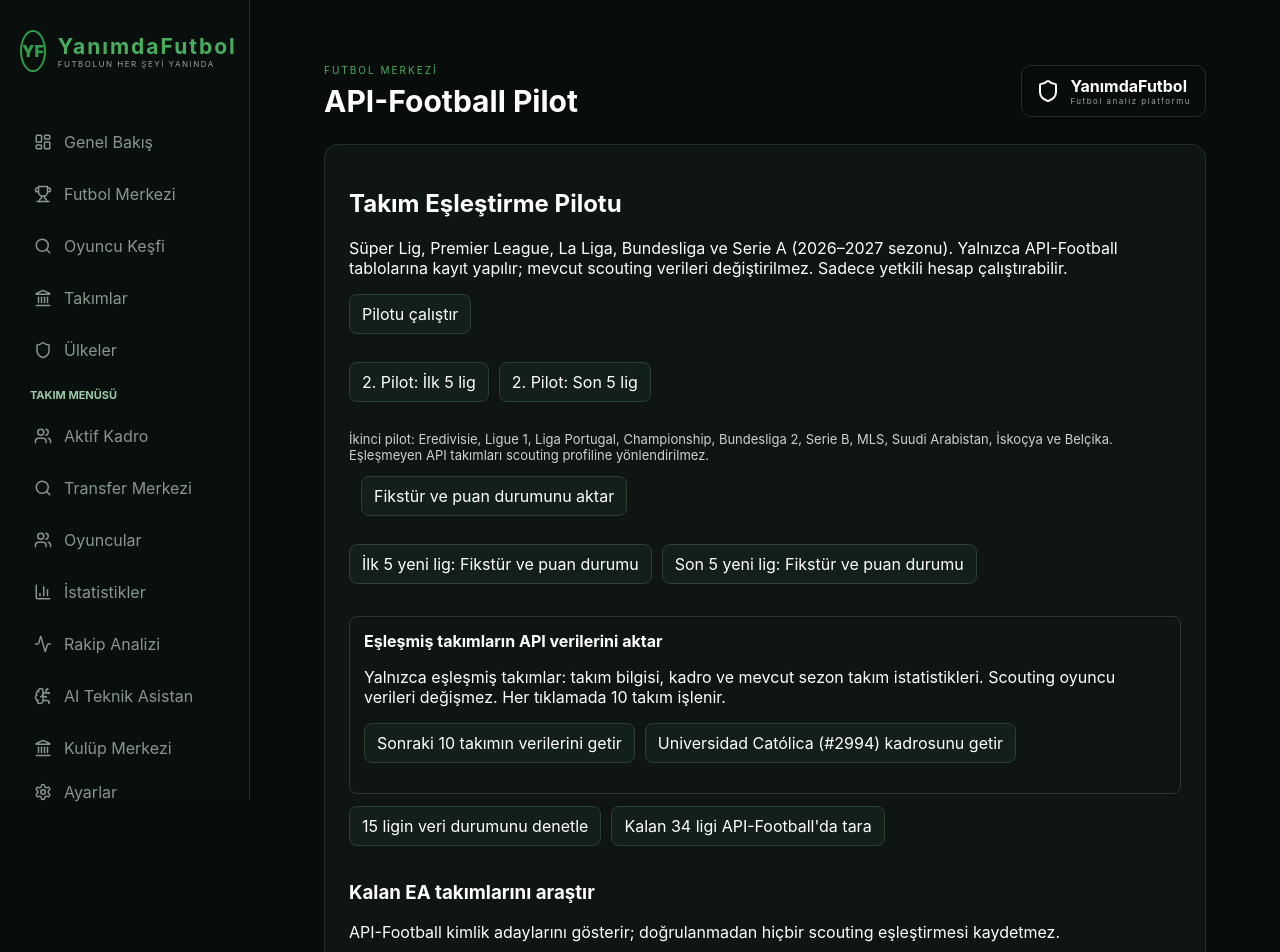
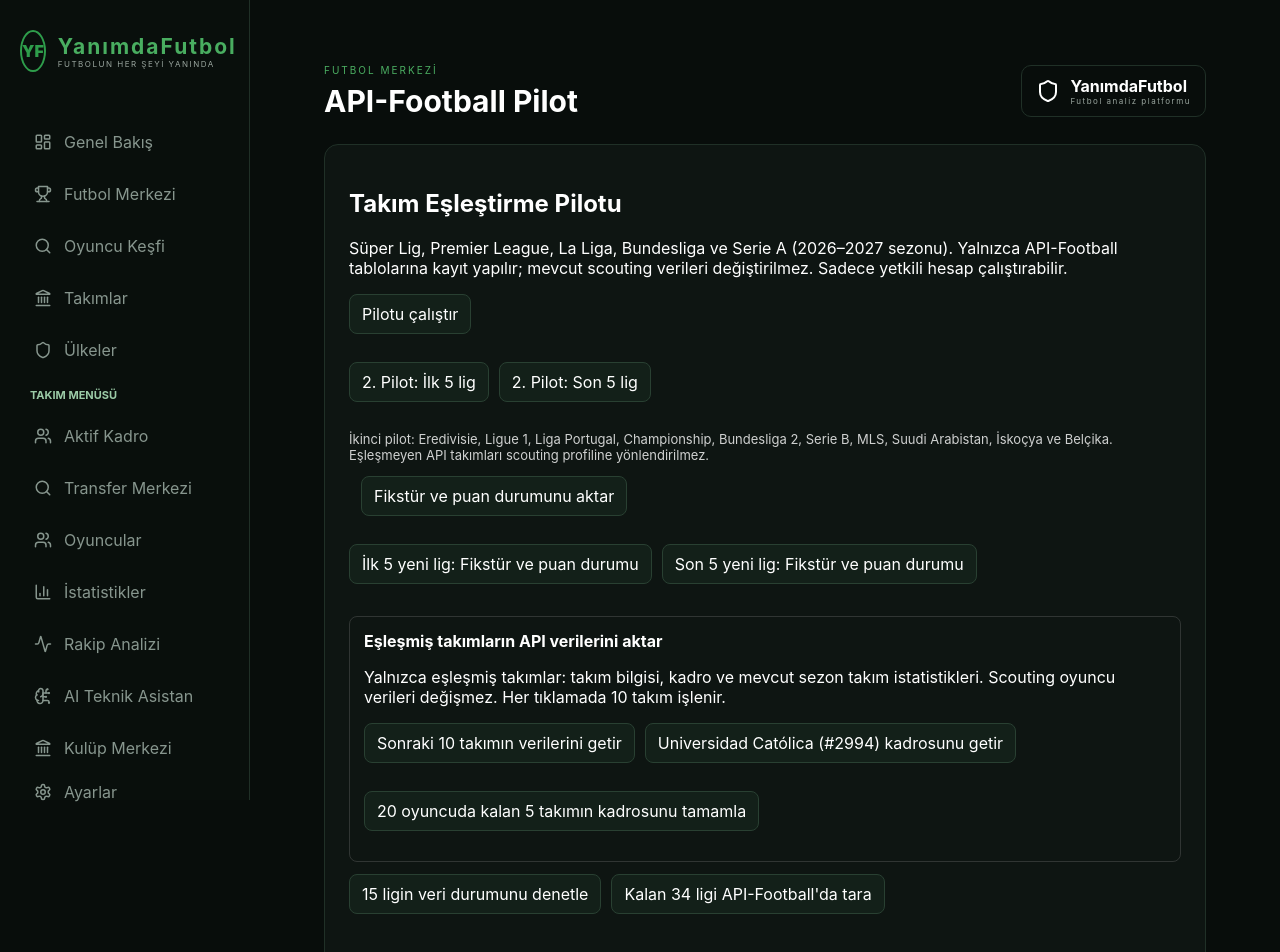
Before and after one commit to geminibtk/dispfics, a Next.js app: page /settings/api-football in a window 1280 px wide. Shown: the top 952 px of the page. Built offline with nearby package versions, Linux system fonts and the light colour scheme.

Commit message:
Add admin control for safely completing truncated API-Football squads

```diff
--- a/app/settings/api-football/page.tsx
+++ b/app/settings/api-football/page.tsx
@@ -14,6 +14,18 @@ export default function FootballImportPage(){
  const [remainingReport,setRemainingReport]=useState<any>(null);
  const [teamImport,setTeamImport]=useState<any>(null);
  const [teamImportPage,setTeamImportPage]=useState(0);
+ const [squadCompletion,setSquadCompletion]=useState<any>(null);
+ async function completeSquads(){
+  setLoading(true);setError("");
+  try{
+   const {data:{session}}=await createClient().auth.getSession();
+   if(!session)throw new Error("Önce yetkili hesabınla giriş yapmalısın.");
+   const response=await fetch("/api/football-squad-completion",{headers:{Authorization:"Bearer "+session.access_token},cache:"no-store"});
+   const json=await response.json();
+   if(!response.ok)throw new Error(json.error||"Eksik kadrolar alınamadı");
+   setSquadCompletion(json);
+  }catch(e){setError(e instanceof Error?e.message:"Bilinmeyen hata")}finally{setLoading(false)}
+ }
  async function importTeamData(){
   setLoading(true);setError("");
   try{
@@ -99,6 +111,11 @@ export default function FootballImportPage(){
     <p>Yalnızca eşleşmiş takımlar: takım bilgisi, kadro ve mevcut sezon takım istatistikleri. Scouting oyuncu verileri değişmez. Her tıklamada 10 takım işlenir.</p>
     <button className="playerBack" type="button" disabled={loading} onClick={()=>importTeamData()}>{loading?"Veriler alınıyor…":"Sonraki 10 takımın verilerini getir"}</button>
     <button className="playerBack" type="button" disabled={loading} onClick={importCatolica} style={{marginLeft:10}}>Universidad Católica (#2994) kadrosunu getir</button>
+    <div style={{marginTop:12}}>
+     <button className="playerBack" type="button" disabled={loading} onClick={completeSquads}>20 oyuncuda kalan 5 takımın kadrosunu tamamla</button>
+     {squadCompletion&&<p>Bekleyen: {squadCompletion.remaining_estimate} · İşlenen: {squadCompletion.processed} · Başarılı: {squadCompletion.results.filter((r:any)=>r.status==="updated").length}</p>}
+     {squadCompletion&&<details><summary>Kadro tamamlama sonuçları</summary><pre style={{whiteSpace:"pre-wrap",fontSize:12}}>{JSON.stringify(squadCompletion.results,null,2)}</pre></details>}
+    </div>
     {teamImport&&<p>İşlenen sayfa: {teamImport.page+1} · Takım: {teamImport.processed} · Sonraki sayfa: {teamImport.nextPage===null?"Bitti":teamImport.nextPage+1} · Hata: {teamImport.results.reduce((n:number,r:any)=>n+r.errors.length,0)}</p>}
     {teamImport&&<details><summary>Takım bazında sonuçlar</summary><pre style={{whiteSpace:"pre-wrap",fontSize:12}}>{JSON.stringify(teamImport.results,null,2)}</pre></details>}
    </div>
```
